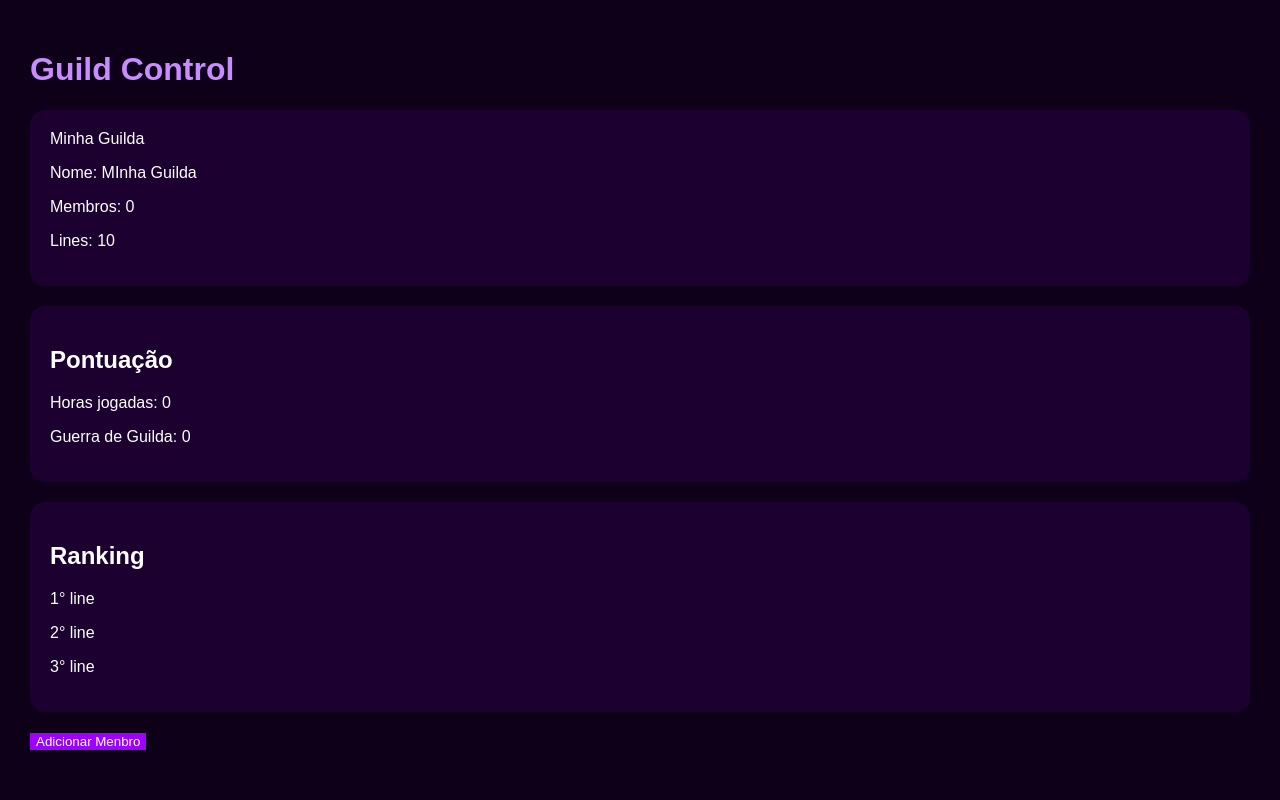
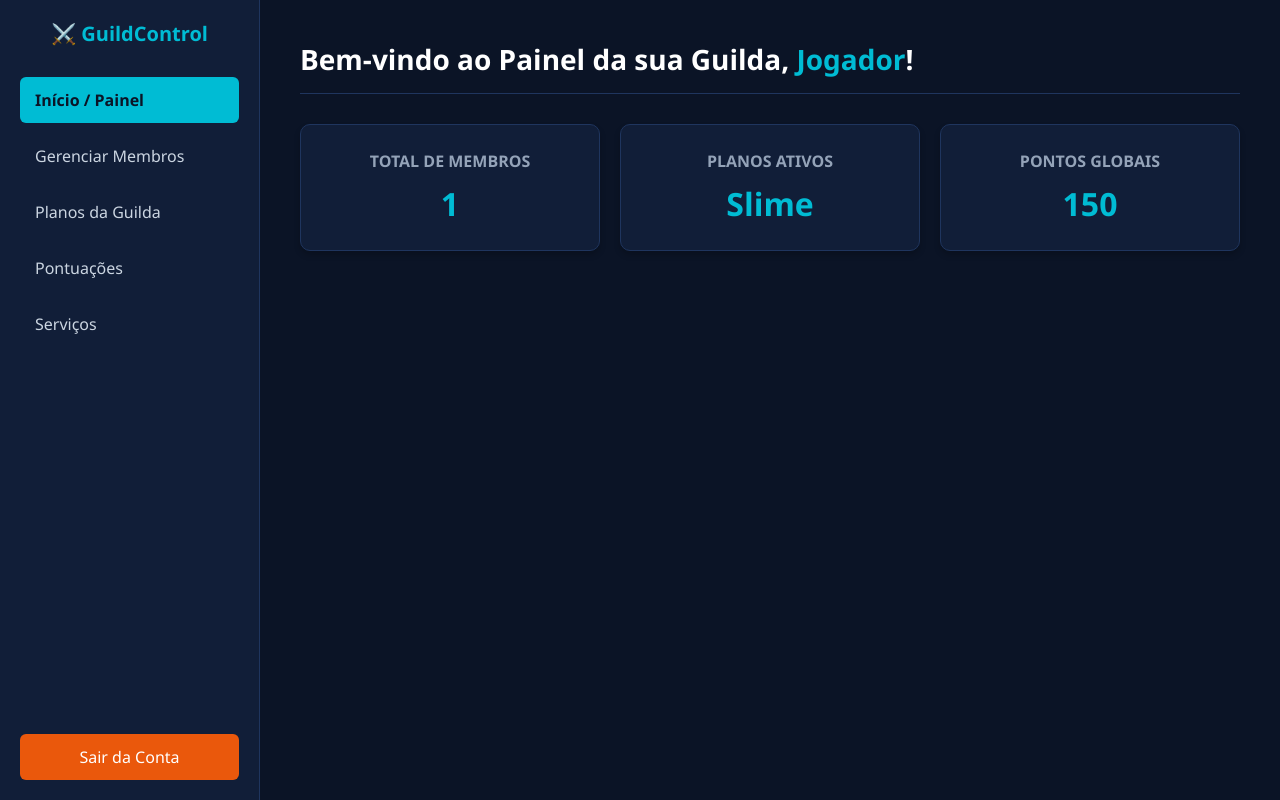
Before and after one commit to carloseduardodosreis06/guilda, a Flask app: page /dashboard in a window 1280 px wide. Run offline with Flask 3, Linux system fonts and the light colour scheme.

Commit message:
Refactor dashboard.html for better layout and design
Updated the dashboard HTML layout and styles for improved structure and responsiveness.

```diff
--- a/GuildControl/templates/dashboard.html
+++ b/GuildControl/templates/dashboard.html
@@ -1,92 +1,68 @@
 <!DOCTYPE html>
-<html lang="pt-BR"
+<html lang="pt-br">
+<head>
+    <meta charset="UTF-8">
+    <meta name="viewport" content="width=device-width, initial-scale=1.0">
+    <title>GuildControl - Dashboard</title>
+    <style>
+        * { margin: 0; padding: 0; box-sizing: border-box; font-family: 'Segoe UI', Tahoma, Geneva, Verdana, sans-serif; }
+        body { display: flex; background-color: #0b1426; color: #ffffff; min-height: 100vh; }
 
-<head>
-<meta charset="USF-8">
-<title>Guild Control - Dashboard</title>
+        /* Menu Lateral */
+        .sidebar { width: 260px; background-color: #111e38; padding: 20px; display: flex; flex-direction: column; gap: 10px; border-right: 1px solid #1f355e; }
+        .sidebar h2 { font-size: 20px; color: #00bcd4; margin-bottom: 20px; text-align: center; font-weight: bold; }
+        .sidebar a { color: #cbd5e1; text-decoration: none; padding: 12px 15px; border-radius: 6px; font-weight: 500; transition: 0.3s; display: block; }
+        .sidebar a:hover, .sidebar a.active { background-color: #00bcd4; color: #0b1426; font-weight: bold; }
+        .sidebar .logout { margin-top: auto; background-color: #ea580c; color: white; text-align: center; }
+        .sidebar .logout:hover { background-color: #dc2626; color: white; }
 
-<style>
+        /* Conteúdo Principal */
+        .main-content { flex: 1; padding: 40px; }
+        .header { display: flex; justify-content: space-between; align-items: center; margin-bottom: 30px; border-bottom: 1px solid #1f355e; padding-bottom: 15px; }
+        .header h1 { font-size: 28px; }
+        .header span { color: #00bcd4; }
 
-body{
-    margin:0;
-    background:#0d0018;
-    color:white;
-    font-family:Arial;
-}
-
-.container{
-    padding:30px;
-}
-
-.card{
-    background:#1b0030;
-    padding:20px;
-    border-radius:15px;
-    margin-bottom:20px;
-}
-
-h1{
-    color:#c78cff;
-}
-
-button{
-    background:#9d00ff;
-    color:white;
-    border:0;
-    border-radius:10xp;
-}
-
+        /* Cards de Resumo */
+        .cards-grid { display: grid; grid-template-columns: repeat(auto-fit, minmax(220px, 1fr)); gap: 20px; margin-top: 20px; }
+        .card { background-color: #111e38; padding: 25px; border-radius: 10px; border: 1px solid #1f355e; text-align: center; box-shadow: 0 4px 6px rgba(0,0,0,0.2); }
+        .card h3 { font-size: 16px; color: #94a3b8; margin-bottom: 10px; text-transform: uppercase; }
+        .card p { font-size: 32px; font-weight: bold; color: #00bcd4; }
     </style>
-
 </head>
-
 <body>
 
-<div class="container">
-
-<h1>Guild Control</h1>
-
-<div class="card";
-
-<h2>Minha Guilda</h2>
-
-<p>Nome: MInha Guilda</p>
-
-<p>Membros: 0<p>
-
-<p>Lines: 10<p>
-
+    <!-- Menu Lateral -->
+    <div class="sidebar">
+        <h2>⚔️ GuildControl</h2>
+        <a href="/dashboard" class="active">Início / Painel</a>
+        <a href="/membros">Gerenciar Membros</a>
+        <a href="/planos">Planos da Guilda</a>
+        <a href="/pontuacoes">Pontuações</a>
+        <a href="/servicos">Serviços</a>
+        <a href="/auth/logout" class="logout">Sair da Conta</a>
     </div>
 
-
-<div class="card">
-
-<h2>Pontuação</h2/
-
-<p>Horas jogadas: 0</p>
-
-<p>Guerra de Guilda: 0</P>
-
+    <!-- Conteúdo da Página -->
+    <div class="main-content">
+        <div class="header">
+            <h1>Bem-vindo ao Painel da sua Guilda, <span>Jogador</span>!</h1>
         </div>
 
+        <div class="cards-grid">
             <div class="card">
-
-<h2>Ranking</h2>
-
-<p> 1° line<p>
-
-<p> 2° line<p>
-
-<p> 3° line<p>
-
+                <h3>Total de Membros</h3>
+                <p>1</p> <!-- O Flask vai preencher isso depois -->
             </div>
-
-<button>
-Adicionar Menbro
-</button>
-
+            <div class="card">
+                <h3>Planos Ativos</h3>
+                <p>Slime</p>
+            </div>
+            <div class="card">
+                <h3>Pontos Globais</h3>
+                <p>150</p>
+            </div>
+        </div>
     </div>
 
 </body>
-
 </html>
```
Lines whose indentation alone changed are shown as unchanged.
